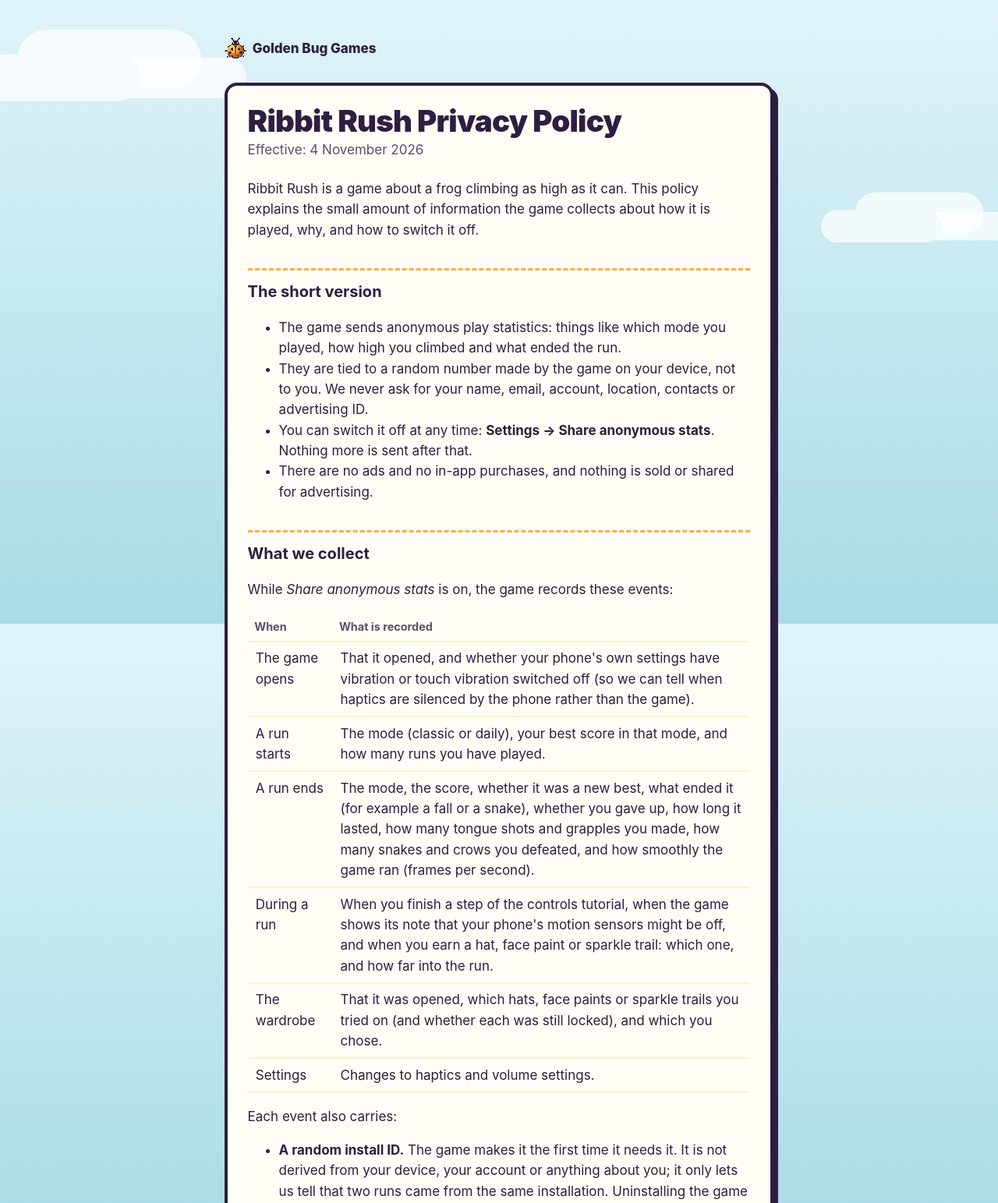
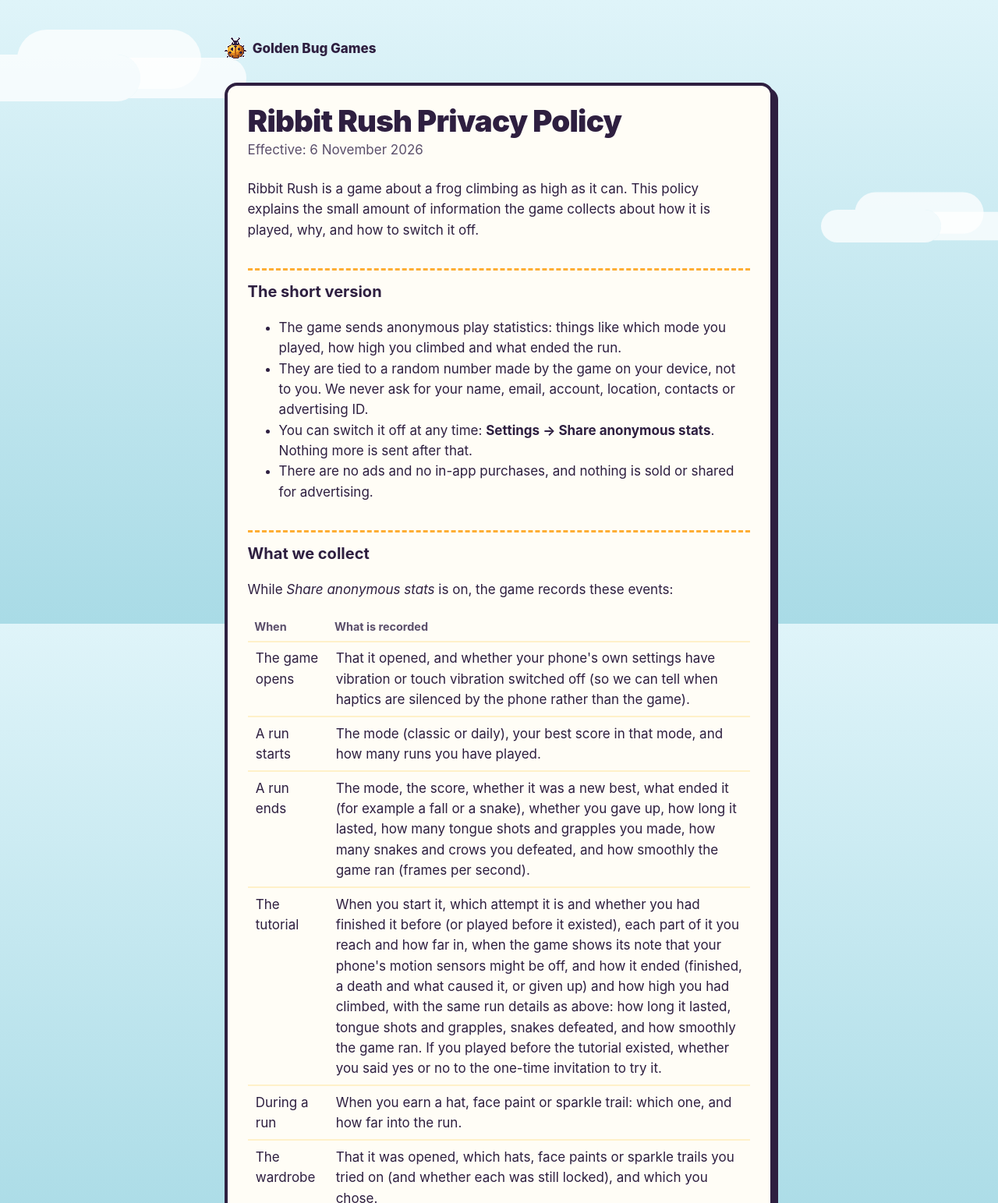
Before and after one commit to goldenbug-engineering/goldenbug-engineering.github.io, a plain HTML site: page ribbit-rush/privacy/index.html in a window 1280 px wide. Shown: the top 1543 px of the page at 78% size. Drawn offline with Linux system fonts and the light colour scheme.

Commit message:
Ribbit Rush privacy policy: the new tutorial
Ribbit Rush 0.4 replaces the in-run control tips with a hand-built tutorial. The policy now describes what the game reports about it: starting it, each part reached, how an attempt ended and how high the frog climbed, whether the player had finished it before, and, for players from before it, their answer to a one-time invitation to try it. Effective 6 November 2026.

```diff
--- a/ribbit-rush/privacy/index.html
+++ b/ribbit-rush/privacy/index.html
@@ -13,7 +13,7 @@
 <p class="home"><a href="/"><img src="/favicon.png" alt="" width="28" height="28">Golden Bug Games</a></p>
 <article class="page">
 <h1>Ribbit Rush Privacy Policy</h1>
-<p class="meta">Effective: 4 November 2026</p>
+<p class="meta">Effective: 6 November 2026</p>
 
 <p>Ribbit Rush is a game about a frog climbing as high as it can. This policy explains the small amount of information the game collects about how it is played, why, and how to switch it off.</p>
 
@@ -32,7 +32,8 @@
 <tr><td>The game opens</td><td>That it opened, and whether your phone's own settings have vibration or touch vibration switched off (so we can tell when haptics are silenced by the phone rather than the game).</td></tr>
 <tr><td>A run starts</td><td>The mode (classic or daily), your best score in that mode, and how many runs you have played.</td></tr>
 <tr><td>A run ends</td><td>The mode, the score, whether it was a new best, what ended it (for example a fall or a snake), whether you gave up, how long it lasted, how many tongue shots and grapples you made, how many snakes and crows you defeated, and how smoothly the game ran (frames per second).</td></tr>
-<tr><td>During a run</td><td>When you finish a step of the controls tutorial, when the game shows its note that your phone's motion sensors might be off, and when you earn a hat, face paint or sparkle trail: which one, and how far into the run.</td></tr>
+<tr><td>The tutorial</td><td>When you start it, which attempt it is and whether you had finished it before (or played before it existed), each part of it you reach and how far in, when the game shows its note that your phone's motion sensors might be off, and how it ended (finished, a death and what caused it, or given up) and how high you had climbed, with the same run details as above: how long it lasted, tongue shots and grapples, snakes defeated, and how smoothly the game ran. If you played before the tutorial existed, whether you said yes or no to the one-time invitation to try it.</td></tr>
+<tr><td>During a run</td><td>When you earn a hat, face paint or sparkle trail: which one, and how far into the run.</td></tr>
 <tr><td>The wardrobe</td><td>That it was opened, which hats, face paints or sparkle trails you tried on (and whether each was still locked), and which you chose.</td></tr>
 <tr><td>Settings</td><td>Changes to haptics and volume settings.</td></tr>
 </table>
```
